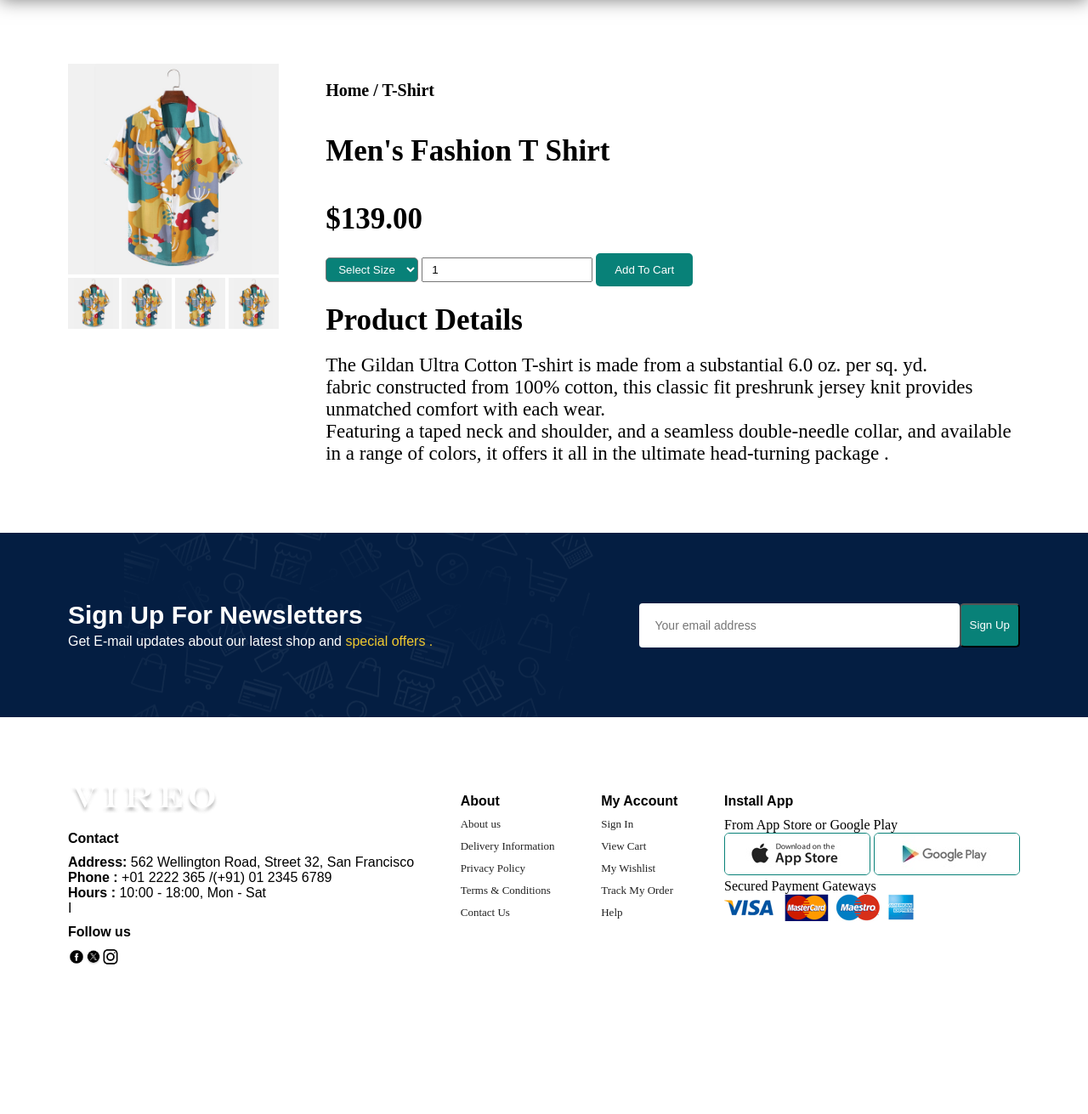
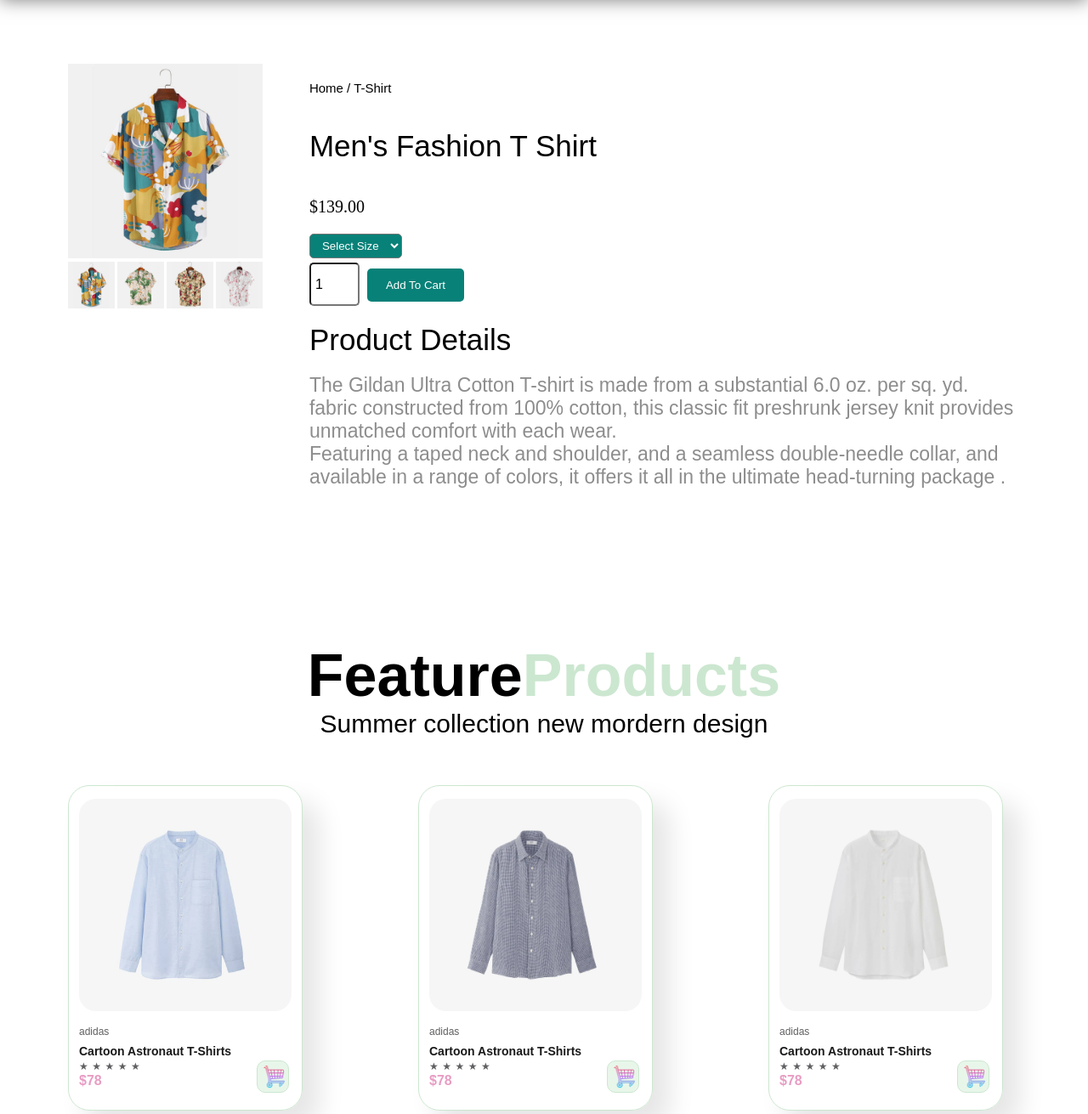
Before and after one commit to abdurrafeh2003/sd-project, a plain HTML site: page sproduct.html in a window 1280 px wide. Shown: the part 140-1451 px from the top of the page at 85% size. Before the commit the page ends 1356 px from the top, so only its background shows below. Drawn offline with Linux system fonts and the light colour scheme; a web font is replaced by a local one.

Commit message:
done single product page

```diff
--- a/sproduct.html
+++ b/sproduct.html
@@ -31,7 +31,7 @@
 
 
     <link rel="stylesheet" href="style.css">
-    <link rel="stylesheet" href="script.js">
+
 </head>
 
 <body>
@@ -62,13 +62,13 @@
                     <img src="souces/products/f1.jpg" width="100%" class="small-img" alt="">
                 </div>
                 <div class="small-img-col">
-                    <img src="souces/products/f1.jpg" width="100%" class="small-img" alt="">
+                    <img src="souces/products/f2.jpg" width="100%" class="small-img" alt="">
                 </div>
                 <div class="small-img-col">
-                    <img src="souces/products/f1.jpg" width="100%" class="small-img" alt="">
+                    <img src="souces/products/f3.jpg" width="100%" class="small-img" alt="">
                 </div>
                 <div class="small-img-col">
-                    <img src="souces/products/f1.jpg" width="100%" class="small-img" alt="">
+                    <img src="souces/products/f4.jpg" width="100%" class="small-img" alt="">
                 </div>
             </div>
         </div>
@@ -87,14 +87,103 @@
             <input type="number" value="1">
             <button>Add To Cart</button>
             <h4>Product Details</h4>
-            <span>The Gildan Ultra Cotton T-shirt is made from a substantial 6.0 oz. per
+            <p>The Gildan Ultra Cotton T-shirt is made from a substantial 6.0 oz. per
                 sq. yd. <br>fabric constructed from 100% cotton, this classic fit preshrunk
                 jersey knit provides unmatched comfort with each wear. <br> Featuring a taped neck
                 and shoulder, and a seamless double-needle collar, and available in a range
-                of colors, it offers it all in the ultimate head-turning package .</span>
+                of colors, it offers it all in the ultimate head-turning package .</p>
         </div>
 
      </section>
+     <section id="product1" class="section-p1">
+        <div id="pro-txt">
+            <h1 id="na-hed">Feature<span id="pro-h1-txt">Products</span></h1>
+            <h4 id="na-h4">Summer collection new mordern design</h4>
+        </div>
+
+        <div class="pro-container">
+            <div id="pro-1-img" class="pro">
+                <img src="souces/products/n1.jpg" alt="">
+
+                <div class="des">
+                    <span>adidas</span>
+                    <h5>Cartoon Astronaut T-Shirts</h5>
+                    <div class="rating">
+                        <span class="star-example rating-star">★</span>
+                        <span class="star-example rating-star">★</span>
+                        <span class="star-example rating-star">★</span>
+                        <span class="star-example rating-star">★</span>
+                        <span class="star-example rating-star">★</span>
+                    </div>
+                    <h4 class="lin-col">$78</h4>
+                </div>
+                <div id="sho-icon" class="cart">
+                    <img src="souces/icons/shopping-cart.png" alt="">
+                </div>
+
+            </div>
+
+            <div id="pro-1-img" class="pro">
+                <img src="souces/products/n2.jpg" alt="">
+
+                <div class="des">
+                    <span>adidas</span>
+                    <h5>Cartoon Astronaut T-Shirts</h5>
+                    <div class="rating">
+                        <span class="star-example rating-star">★</span>
+                        <span class="star-example rating-star">★</span>
+                        <span class="star-example rating-star">★</span>
+                        <span class="star-example rating-star">★</span>
+                        <span class="star-example rating-star">★</span>
+                    </div>
+                    <h4 class="lin-col">$78</h4>
+                </div>
+                <div id="sho-icon" class="cart">
+                    <img src="souces/icons/shopping-cart.png" alt="">
+                </div>
+
+            </div>
+            <div id="pro-1-img" class="pro">
+                <img src="souces/products/n3.jpg" alt="">
+
+                <div class="des">
+                    <span>adidas</span>
+                    <h5>Cartoon Astronaut T-Shirts</h5>
+                    <div class="rating">
+                        <span class="star-example rating-star">★</span>
+                        <span class="star-example rating-star">★</span>
+                        <span class="star-example rating-star">★</span>
+                        <span class="star-example rating-star">★</span>
+                        <span class="star-example rating-star">★</span>
+                    </div>
+                    <h4 class="lin-col">$78</h4>
+                </div>
+                <div id="sho-icon" class="cart">
+                    <img src="souces/icons/shopping-cart.png" alt="">
+                </div>
+
+            </div>
+            <div id="pro-1-img" class="pro">
+                <img src="souces/products/n4.jpg" alt="">
+
+                <div class="des">
+                    <span>adidas</span>
+                    <h5>Cartoon Astronaut T-Shirts</h5>
+                    <div class="rating">
+                        <span class="star-example rating-star">★</span>
+                        <span class="star-example rating-star">★</span>
+                        <span class="star-example rating-star">★</span>
+                        <span class="star-example rating-star">★</span>
+                        <span class="star-example rating-star">★</span>
+                    </div>
+                    <h4 class="lin-col">$78</h4>
+                </div>
+                <div id="sho-icon" class="cart">
+                    <img src="souces/icons/shopping-cart.png" alt="">
+                </div>
+                </section>
+
+
 
 
     <section id="newsletter" class="section-p1">
@@ -162,6 +251,16 @@
         </div>
 
  </footer>
+  <script>
+    var MainImg = document.getElementById("MainImg");
+    var smallimg = document.getElementsByClassName("small-img");
+    for (var i = 0; i < smallimg.length; i++) {
+        smallimg[i].onclick = function () {
+            MainImg.src = this.src; // 'this' refers to the clicked small image
+        }
+    }
+</script>
+ <link rel="stylesheet" href="script.js">
 </body>
 
 </html>
--- a/style.css
+++ b/style.css
@@ -696,29 +696,43 @@ cursor: pointer;
     float: right;
     padding-left: 5px;
 }
+@import url(<link href="https://fonts.googleapis.com/css2?family=Red+Hat+Display:ital,wght@0,300..900;1,300..900&display=swap" rel="stylesheet">);
+@import url(<link href="https://fonts.googleapis.com/css2?family=Comfortaa:wght@300..700&display=swap" rel="stylesheet">);
 #text-details h6{
-    font-size: 20px;
+    font-size: 15px;
     padding: 20px 0px;
+    font-weight: 50;
+    font-family: "Red Hat Display", sans-serif;
 }
 #text-details h4{
     font-size: 35px;
     padding: 20px 0px;
+    font-family: "Comfortaa", sans-serif;
+    font-weight: 300;
 }
 #text-details h2{
-    font-size: 35px;
+    font-size: 20px;
     padding: 20px 0px;
+    font-weight: 200;
+
 }
-#text-details span{
+@import url(<link href="https://fonts.googleapis.com/css2?family=Karla:ital,wght@0,200..800;1,200..800&display=swap" rel="stylesheet">);
+#text-details p{
     font-size: 23px;
+    font-weight: 100;
+    font-family: "Karla", sans-serif;
+    color: #8d8d8d;
 
 }
 #text-details select{
+    display: block;
     text-decoration: none;
     padding: 5px 10px;
     border-radius: 5px;
     size: 20px;
     background-color: #088178;
     color: white;
+    margin-bottom: 5px;
 }
 #text-details button{
     padding: 10px 20px;
@@ -728,6 +742,11 @@ cursor: pointer;
     border-radius: 5px;
 }
 #text-details input{
-    padding: 5px 10px;
+    width: 50px;
+height: 47px;
+padding-left: 5px;
+font-size: 16px;
+margin-right: 5px;
+border-radius: 5px;
 
 }
```
Also changed, not shown: shop.html (+14 -14 lines).
